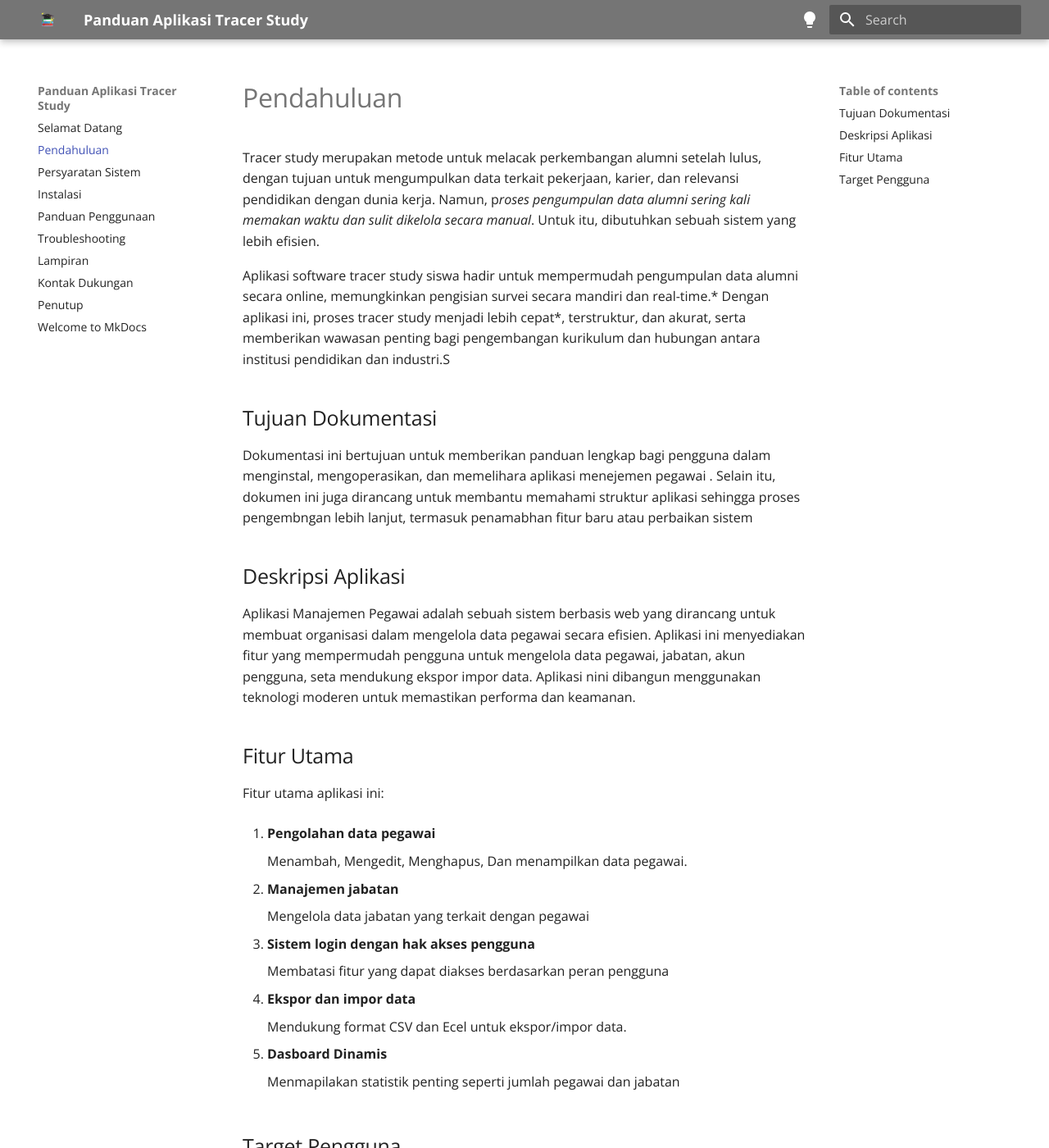
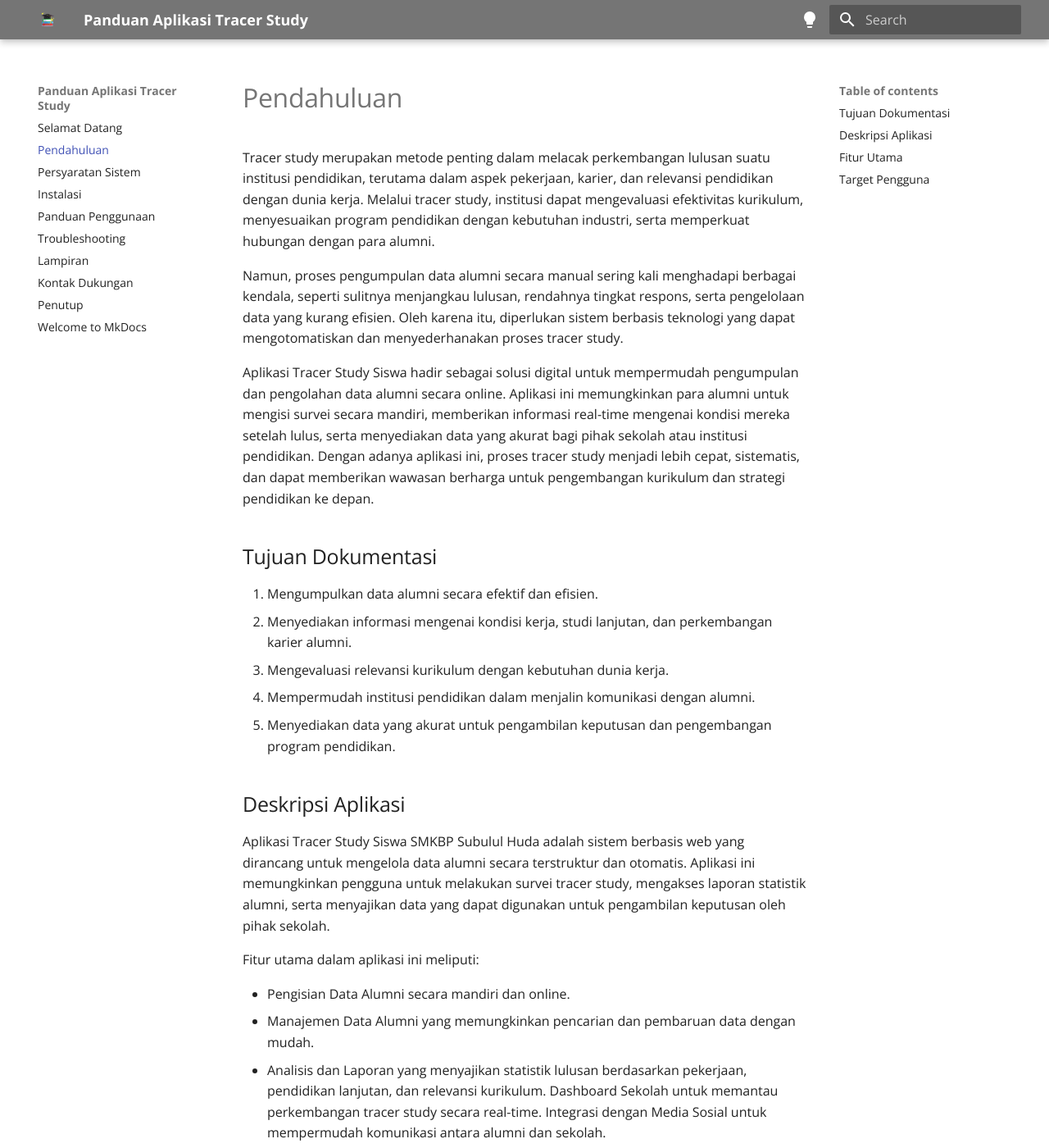
Before and after one commit to elok27/panduan-apg, an MkDocs documentation site: the page built from docs/01.md, in a window 1280 px wide and 1400 px high. Shown: the whole window at 82% size. Built offline with MkDocs 1.6.1 and Material for MkDocs 9.7.7, drawn with Linux system fonts in a browser that asks for light colours; some of the changed text lies outside the part shown.

Commit message:
panduanAPK fiks
.

```diff
--- a/docs/01.md
+++ b/docs/01.md
@@ -1,40 +1,59 @@
 
 # Pendahuluan
-Tracer study merupakan metode untuk melacak perkembangan alumni setelah lulus, dengan tujuan untuk mengumpulkan data terkait pekerjaan, karier, dan relevansi pendidikan dengan dunia kerja. Namun, p*roses pengumpulan data alumni sering kali memakan waktu dan sulit dikelola secara manual*. Untuk itu, dibutuhkan sebuah sistem yang lebih efisien.
+Tracer study merupakan metode penting dalam melacak perkembangan lulusan suatu institusi pendidikan, terutama dalam aspek pekerjaan, karier, dan relevansi pendidikan dengan dunia kerja. Melalui tracer study, institusi dapat mengevaluasi efektivitas kurikulum, menyesuaikan program pendidikan dengan kebutuhan industri, serta memperkuat hubungan dengan para alumni.
 
-Aplikasi software tracer study siswa hadir untuk mempermudah pengumpulan data alumni secara online, memungkinkan pengisian survei secara mandiri dan real-time.* Dengan aplikasi ini, proses tracer study menjadi lebih cepat*, terstruktur, dan akurat, serta memberikan wawasan penting bagi pengembangan kurikulum dan hubungan antara institusi pendidikan dan industri.S
+Namun, proses pengumpulan data alumni secara manual sering kali menghadapi berbagai kendala, seperti sulitnya menjangkau lulusan, rendahnya tingkat respons, serta pengelolaan data yang kurang efisien. Oleh karena itu, diperlukan sistem berbasis teknologi yang dapat mengotomatiskan dan menyederhanakan proses tracer study.
+
+Aplikasi Tracer Study Siswa hadir sebagai solusi digital untuk mempermudah pengumpulan dan pengolahan data alumni secara online. Aplikasi ini memungkinkan para alumni untuk mengisi survei secara mandiri, memberikan informasi real-time mengenai kondisi mereka setelah lulus, serta menyediakan data yang akurat bagi pihak sekolah atau institusi pendidikan. Dengan adanya aplikasi ini, proses tracer study menjadi lebih cepat, sistematis, dan dapat memberikan wawasan berharga untuk pengembangan kurikulum dan strategi pendidikan ke depan.
 
 ## Tujuan Dokumentasi
 
-Dokumentasi ini bertujuan untuk memberikan panduan lengkap bagi pengguna dalam menginstal, mengoperasikan, dan memelihara aplikasi menejemen pegawai . Selain itu, dokumen ini juga dirancang untuk membantu memahami struktur aplikasi sehingga proses pengembngan lebih lanjut, termasuk penamabhan fitur baru atau perbaikan sistem
+1. Mengumpulkan data alumni secara efektif dan efisien.
+2. Menyediakan informasi mengenai kondisi kerja, studi lanjutan, dan perkembangan karier alumni.
+3. Mengevaluasi relevansi kurikulum dengan kebutuhan dunia kerja.
+4. Mempermudah institusi pendidikan dalam menjalin komunikasi dengan alumni.
+5. Menyediakan data yang akurat untuk pengambilan keputusan dan pengembangan program pendidikan.
 
 ## Deskripsi Aplikasi
+Aplikasi Tracer Study Siswa SMKBP Subulul Huda adalah sistem berbasis web yang dirancang untuk mengelola data alumni secara terstruktur dan otomatis. Aplikasi ini memungkinkan pengguna untuk melakukan survei tracer study, mengakses laporan statistik alumni, serta menyajikan data yang dapat digunakan untuk pengambilan keputusan oleh pihak sekolah.
 
-Aplikasi Manajemen Pegawai adalah sebuah sistem berbasis web yang dirancang untuk membuat organisasi dalam mengelola data pegawai secara efisien. Aplikasi ini menyediakan fitur yang mempermudah pengguna untuk mengelola data pegawai, jabatan, akun pengguna, seta mendukung ekspor impor data. Aplikasi nini dibangun menggunakan teknologi moderen untuk memastikan performa dan keamanan.
+Fitur utama dalam aplikasi ini meliputi:
+
+- Pengisian Data Alumni secara mandiri dan online.
+- Manajemen Data Alumni yang memungkinkan pencarian dan pembaruan data dengan mudah.
+- Analisis dan Laporan yang menyajikan statistik lulusan berdasarkan pekerjaan, pendidikan lanjutan, dan relevansi kurikulum.
+Dashboard Sekolah untuk memantau perkembangan tracer study secara real-time.
+Integrasi dengan Media Sosial untuk mempermudah komunikasi antara alumni dan sekolah.
 
 ## Fitur Utama
+1. Fitur Utama Aplikasi Tracer Study Siswa
+Pengisian Data Alumni Secara Mandiri
+Alumni dapat mengisi data diri dan informasi terkait pekerjaan atau studi lanjutan mereka melalui aplikasi secara langsung dan mandiri, kapan saja dan di mana saja.
 
-Fitur utama aplikasi ini:
+2. Manajemen Data Alumni
+Aplikasi ini memudahkan pengelolaan dan pembaruan data alumni dengan fitur pencarian dan pengeditan yang cepat serta terstruktur.
 
-1. **Pengolahan data pegawai**
+3. Laporan dan Analisis Statistik
+Menyediakan laporan yang mendalam mengenai distribusi pekerjaan alumni, relevansi pendidikan dengan dunia kerja, serta tren karier yang dicapai, yang bisa diakses oleh pihak sekolah.
 
-    Menambah, Mengedit, Menghapus, Dan menampilkan data pegawai.
+4. Dashboard Sekolah
+Pihak sekolah dapat memantau proses tracer study secara real-time melalui dashboard yang menampilkan data dan statistik yang up-to-date.
 
-2. **Manajemen jabatan**
+5. Notifikasi dan Pengingat
+Sistem mengirimkan notifikasi kepada alumni yang belum mengisi data atau kepada pihak sekolah terkait perkembangan tracer study.
 
-    Mengelola data jabatan yang terkait dengan pegawai
+6. Integrasi dengan Media Sosial
+Fitur ini memungkinkan alumni untuk berbagi pengalaman mereka dan berkomunikasi dengan sekolah atau sesama alumni melalui platform media sosial.
 
-3. **Sistem login dengan hak akses pengguna**
+7. Keamanan Data
+Data alumni dijamin aman dengan sistem enkripsi dan proteksi data pribadi, memastikan kerahasiaan informasi yang diberikan.
 
-    Membatasi fitur yang dapat diakses berdasarkan peran pengguna
+8. Akses Mobile-Friendly
+Aplikasi dapat diakses dengan mudah melalui berbagai perangkat, baik desktop maupun mobile, memudahkan pengguna dari berbagai latar belakang.
 
-4. **Ekspor dan impor data**
+Dengan adanya fitur-fitur ini, aplikasi Tracer Study Siswa SMKBP Subulul Huda bertujuan untuk meningkatkan efisiensi pengumpulan data alumni dan membantu pihak sekolah dalam pengembangan kurikulum serta memperkuat hubungan dengan alumni.
 
-    Mendukung format CSV dan Ecel untuk ekspor/impor data.
 
-5. **Dasboard Dinamis**
-
-    Menmapilakan statistik penting seperti jumlah pegawai dan jabatan
 
 ## Target Pengguna
 
```
